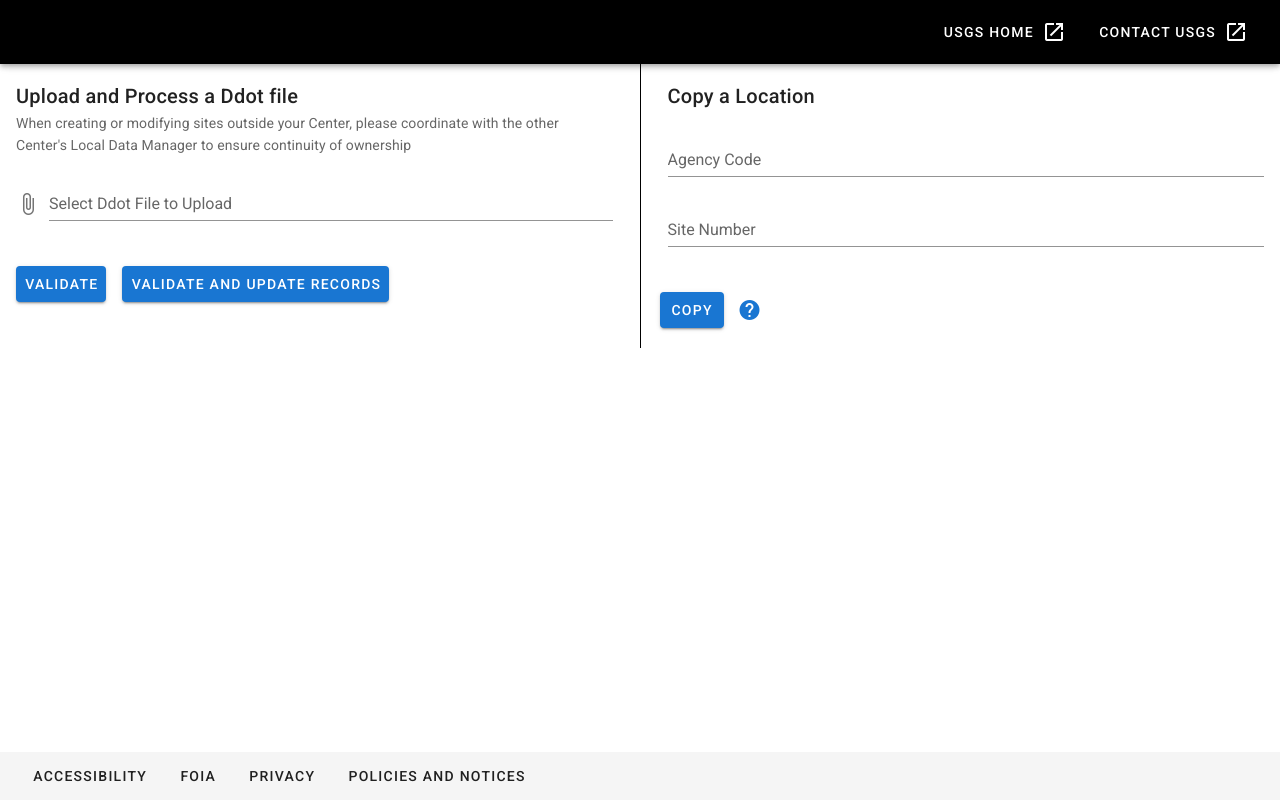
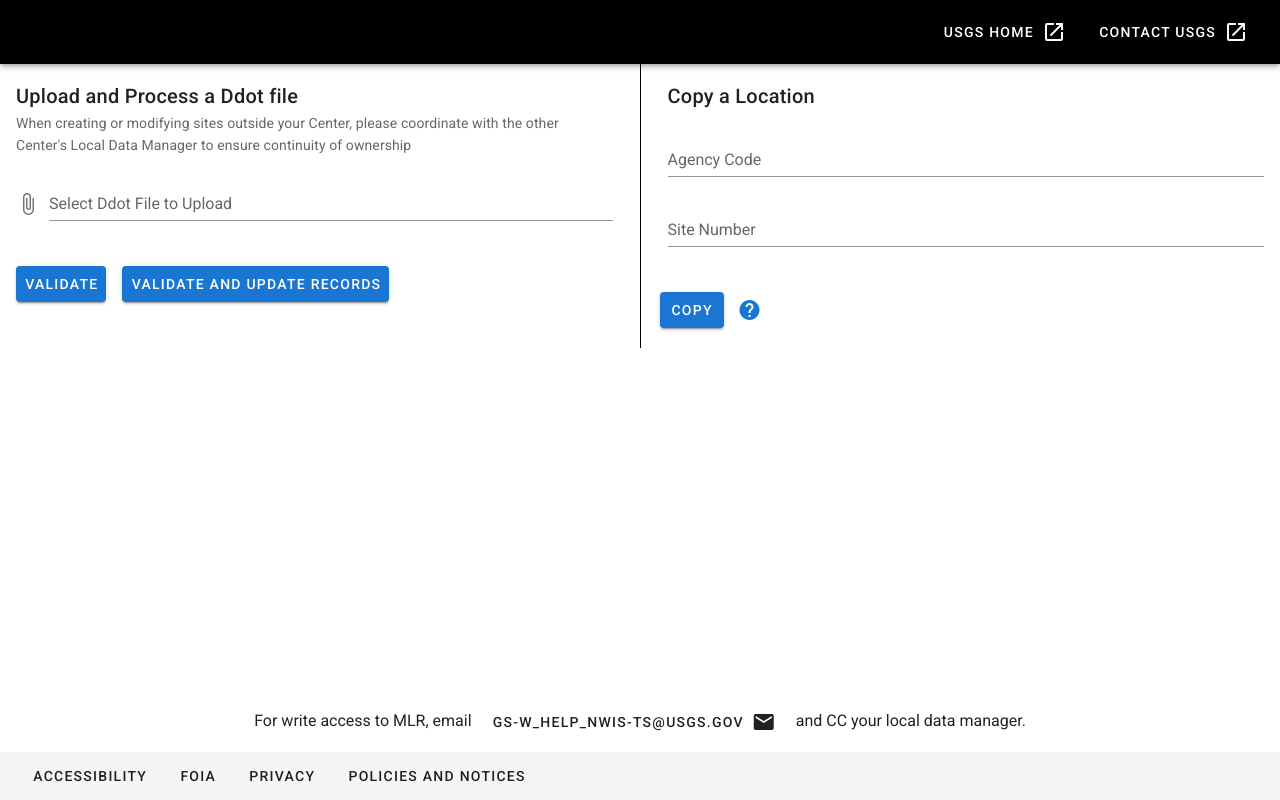
Before and after one commit to zmoore-usgs/MLR-User-Interface, a Vue app: page / in a window 1280 px wide. Built offline with nearby package versions, Linux system fonts and the light colour scheme; sample sign-in values are in the browser's storage.

Commit message:
Added admin signup text

```diff
--- a/src/App.vue
+++ b/src/App.vue
@@ -34,6 +34,7 @@
                 </v-list>
             </v-card>
         </v-content>
+        <MLRFooter />
         <USGSFooter />
         <v-snackbar v-model="snackbarShow" :color="snackbarColor">
             {{snackbarMessage}}
@@ -47,6 +48,7 @@
 
 <script>
 import USGSFooter from "@/components/USGSFooter";
+import MLRFooter from "@/components/MLRFooter";
 import USGSHeaderBar from "@/components/USGSHeaderBar";
 import DdotProcessCard from "@/components/DdotProcessCard";
 import CopyLocationCard from "@/components/CopyLocationCard";
@@ -60,6 +62,7 @@ export default {
 
     components: {
         USGSFooter,
+        MLRFooter,
         USGSHeaderBar,
         DdotProcessCard,
         CopyLocationCard,
--- /dev/null
+++ b/src/components/MLRFooter.vue
@@ -0,0 +1,20 @@
+<template>
+    <v-container>
+        <v-row :align="'center'">
+            <v-col class="text-center">
+                For write access to MLR, email
+                <v-btn  href="mailto:gs-w_help_nwis-ts@usgs.gov?cc=YOUR_LDM_HERE@usgs.gov&subject=MLR%20Write%20Access&body=Please%20change%20the%20CC%field%20so%that%20it%20contains%20the%20email%20address%20of%your%20local%20data%20manager." title="Request Write Access" text>
+                    <span class="mr-2"> gs-w_help_nwis-ts@usgs.gov</span>
+                    <v-icon>mdi-email</v-icon>
+                </v-btn>
+                 and CC your local data manager.
+            </v-col>
+        </v-row>
+    </v-container>
+</template>
+
+<script>
+export default {
+
+};
+</script>
```
